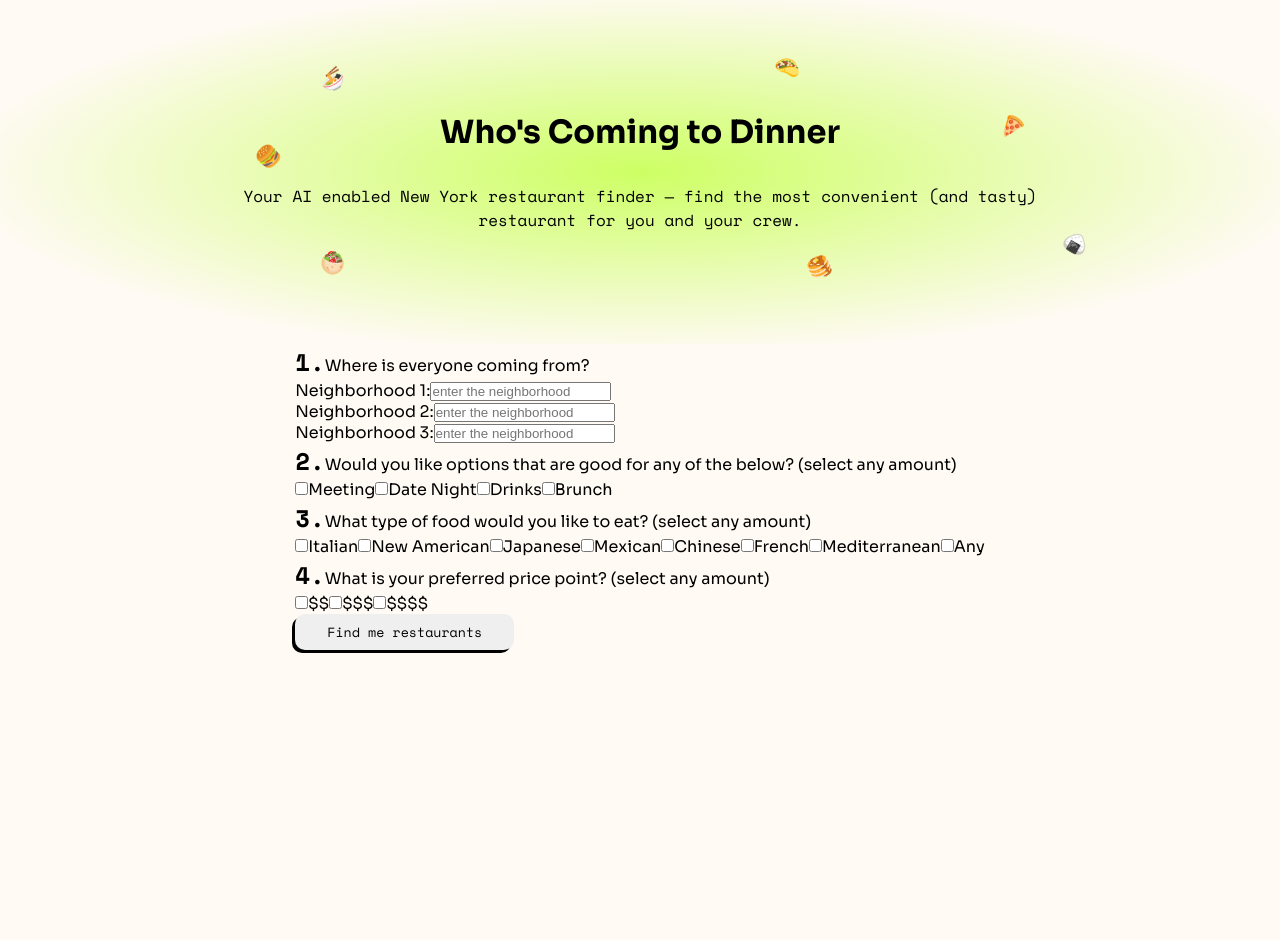
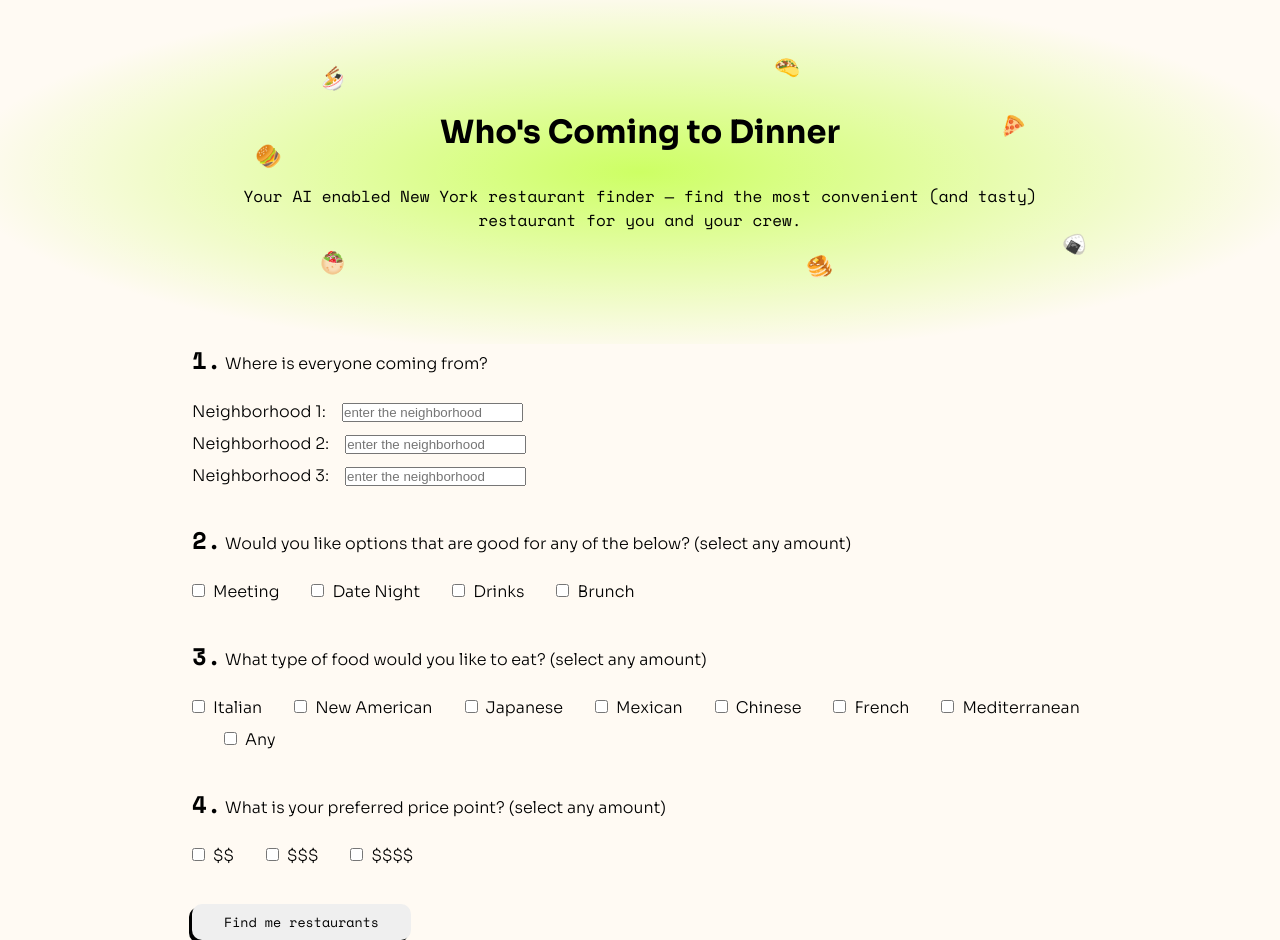
Before and after one commit to ajasinger/dinner-app, a Next.js app: page / in a window 1280 px wide. Before the commit the page ends 800 px from the top, so only its background shows below. Built offline with nearby package versions, Linux system fonts and the light colour scheme.

Commit message:
style form

```diff
--- a/components/FormBlock.jsx
+++ b/components/FormBlock.jsx
@@ -120,8 +120,8 @@ const FormBlock = () => {
 
                 {/* addreses */}
                 <fieldset className={styles.addresses}>
-                    <legend><span className={styles.number}>1.</span>Where is everyone coming from?</legend>
-                    <label htmlFor="address1">Neighborhood 1:</label>
+                    <legend className={styles.inputTitle}><span className={styles.number}>1.</span>  Where is everyone coming from?</legend>
+                    <label htmlFor="address1" className={styles.textLabel}>Neighborhood 1:</label>
                     <input
                         type="text"
                         id="address1"
@@ -131,7 +131,7 @@ const FormBlock = () => {
                         placeholder="enter the neighborhood"
                     />
                     <br />
-                    <label htmlFor="address2">Neighborhood 2:</label>
+                    <label htmlFor="address2" className={styles.textLabel}>Neighborhood 2:</label>
                     <input
                         type="text"
                         id="address2"
@@ -141,7 +141,7 @@ const FormBlock = () => {
                         placeholder="enter the neighborhood"
                     />
                     <br />
-                    <label htmlFor="address3">Neighborhood 3:</label>
+                    <label htmlFor="address3" className={styles.textLabel}>Neighborhood 3:</label>
                     <input
                         type="text"
                         id="address3"
@@ -154,7 +154,7 @@ const FormBlock = () => {
 
                 {/* event type */}
                 <fieldset className={styles.eventType}>
-                    <legend><span className={styles.number}>2.</span>Would you like options that are good for any of the below? (select any amount)</legend>
+                    <legend className={styles.inputTitle}><span className={styles.number}>2.</span>  Would you like options that are good for any of the below? (select any amount)</legend>
                     <input
                         type="checkbox"
                         id="meeting"
@@ -163,36 +163,39 @@ const FormBlock = () => {
                         onChange={handleEventTypeChange}
                         // className={formEntry ? "checked" : ""}
                     />
-                    <label htmlFor="meeting">Meeting</label>
+                    <label htmlFor="meeting" className={styles.checkboxLabel}>Meeting</label>
                     <input
                         type="checkbox"
                         id="dateNight"
                         name="dateNight"
                         checked={formEntry.eventType.dateNight}
                         onChange={handleEventTypeChange}
+                        className={styles.checkbox}
                     />
-                    <label htmlFor="dateNight">Date Night</label>
+                    <label htmlFor="dateNight" className={styles.checkboxLabel}>Date Night</label>
                     <input
                         type="checkbox"
                         id="drinks"
                         name="drinks"
                         checked={formEntry.eventType.drinks}
                         onChange={handleEventTypeChange}
+                        className={styles.checkbox}
                     />
-                    <label htmlFor="drinks">Drinks</label>
+                    <label htmlFor="drinks" className={styles.checkboxLabel}>Drinks</label>
                     <input
                         type="checkbox"
                         id="brunch"
                         name="brunch"
                         checked={formEntry.eventType.brunch}
                         onChange={handleEventTypeChange}
+                        className={styles.checkbox}
                     />
-                    <label htmlFor="brunch">Brunch</label>
+                    <label htmlFor="brunch" className={styles.checkboxLabel}>Brunch</label>
                 </fieldset>
 
                 {/* food types */}
                 <fieldset className={styles.foodType}>
-                    <legend><span className={styles.number}>3.</span>What type of food would you like to eat? (select any amount)</legend>
+                    <legend className={styles.inputTitle}><span className={styles.number}>3.</span>  What type of food would you like to eat? (select any amount)</legend>
                     <input
                         type="checkbox"
                         id="italian"
@@ -200,68 +203,75 @@ const FormBlock = () => {
                         checked={formEntry.foodType.italian}
                         onChange={handleFoodTypeChange}
                     />
-                    <label htmlFor="italian">Italian</label>
+                    <label htmlFor="italian" className={styles.checkboxLabel}>Italian</label>
                     <input
                         type="checkbox"
                         id="newAmerican"
                         name="newAmerican"
                         checked={formEntry.foodType.newAmerican}
                         onChange={handleFoodTypeChange}
+                        className={styles.checkbox}
                     />
-                    <label htmlFor="newAmerican">New American</label>
+                    <label htmlFor="newAmerican" className={styles.checkboxLabel}>New American</label>
                     <input
                         type="checkbox"
                         id="japanese"
                         name="japanese"
                         checked={formEntry.foodType.japanese}
                         onChange={handleFoodTypeChange}
+                        className={styles.checkbox}
                     />
-                    <label htmlFor="japanese">Japanese</label>
+                    <label htmlFor="japanese" className={styles.checkboxLabel}>Japanese</label>
                     <input
                         type="checkbox"
                         id="mexican"
                         name="mexican"
                         checked={formEntry.foodType.mexican}
                         onChange={handleFoodTypeChange}
+                        className={styles.checkbox}
                     />
-                    <label htmlFor="mexican">Mexican</label>
+                    <label htmlFor="mexican" className={styles.checkboxLabel}>Mexican</label>
                     <input
                         type="checkbox"
                         id="chinese"
                         name="chinese"
                         checked={formEntry.foodType.chinese}
                         onChange={handleFoodTypeChange}
+                        className={styles.checkbox}
                     />
-                    <label htmlFor="chinese">Chinese</label>
+                    <label htmlFor="chinese" className={styles.checkboxLabel}>Chinese</label>
                     <input
                         type="checkbox"
                         id="french"
                         name="french"
                         checked={formEntry.foodType.french}
                         onChange={handleFoodTypeChange}
+                        className={styles.checkbox}
                     />
-                    <label htmlFor="french">French</label>
+                    <label htmlFor="french" className={styles.checkboxLabel}>French</label>
                     <input
                         type="checkbox"
                         id="mediterranean"
                         name="mediterranean"
                         checked={formEntry.foodType.mediterranean}
                         onChange={handleFoodTypeChange}
+                        className={styles.checkbox}
                     />
-                    <label htmlFor="mediterranean">Mediterranean</label>
+                    <label htmlFor="mediterranean" className={styles.checkboxLabel}>Mediterranean</label>
                     <input
                         type="checkbox"
                         id="any"
                         name="any"
                         checked={formEntry.foodType.any}
                         onChange={handleFoodTypeChange}
+                        className={styles.checkbox}
                     />
-                    <label htmlFor="any">Any</label>
+                    <label htmlFor="any" className={styles.checkboxLabel}>Any</label>
                 </fieldset>
 
                 {/* price point */}
                 <fieldset className={styles.price}>
-                    <legend><span className={styles.number}>4.</span>What is your preferred price point? (select any amount)</legend>
+                    <legend className={styles.inputTitle}><span className={styles.number}>4.</span>  What is your preferred price point? (select any amount)</legend>
                     <input
                         type="checkbox"
                         id="inexpensive"
@@ -269,23 +279,25 @@ const FormBlock = () => {
                         checked={formEntry.price.inexpensive}
                         onChange={handlePriceChange}
                     />
-                    <label htmlFor="inexpensive">$$</label>
+                    <label htmlFor="inexpensive" className={styles.checkboxLabel}>$$</label>
                     <input
                         type="checkbox"
                         id="midPriced"
                         name="midPriced"
                         checked={formEntry.price.midPriced}
                         onChange={handlePriceChange}
+                        className={styles.checkbox}
                     />
-                    <label htmlFor="midPriced">$$$</label>
+                    <label htmlFor="midPriced" className={styles.checkboxLabel}>$$$</label>
                     <input
                         type="checkbox"
                         id="expensive"
                         name="expensive"
                         checked={formEntry.price.expensive}
                         onChange={handlePriceChange}
+                        className={styles.checkbox}
                     />
-                    <label htmlFor="expensive">$$$$</label>
+                    <label htmlFor="expensive" className={styles.checkboxLabel}>$$$$</label>
                 </fieldset>
 
                 {/* button */}
--- a/styles/FormBlock.module.css
+++ b/styles/FormBlock.module.css
@@ -1,21 +1,50 @@
 .form {
-    max-width: 85vw;
+    max-width: 70vw;
 }
 
 .addresses {
     border: none;
+    padding-bottom: 2rem;
+    line-height: 2rem;
+    font-weight: 300;
+
 }
 
 .eventType {
     border: none;
+    padding-bottom: 2rem;
+    line-height: 2rem;
+    font-weight: 300;
 }
 
 .foodType {
     border: none;
+    padding-bottom: 2rem;
+    line-height: 2rem;
+    font-weight: 300;
 }
 
 .price {
     border: none;
+    padding-bottom: 2rem;
+    line-height: 2rem;
+    font-weight: 300;
+}
+
+.inputTitle {
+    padding-bottom: 1rem;
+}
+
+.textLabel {
+    margin-right: 1rem;
+}
+
+.checkbox {
+    margin-left: 2rem;
+}
+
+.checkboxLabel {
+    margin-left: .5rem;
 }
 
 .number {
```
